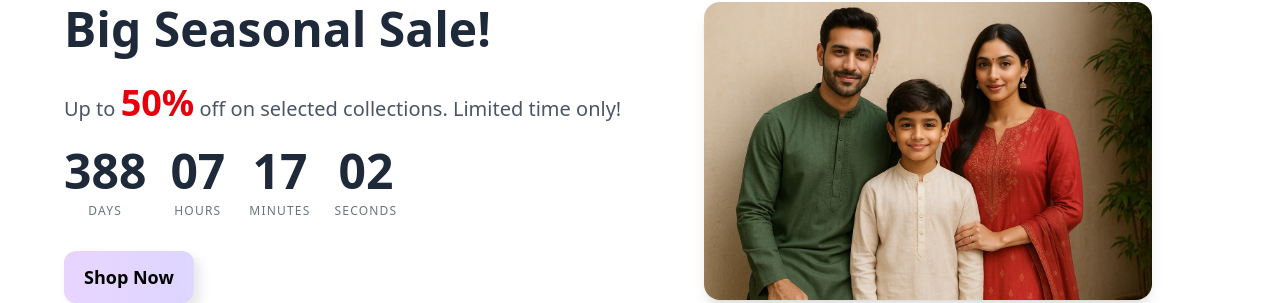
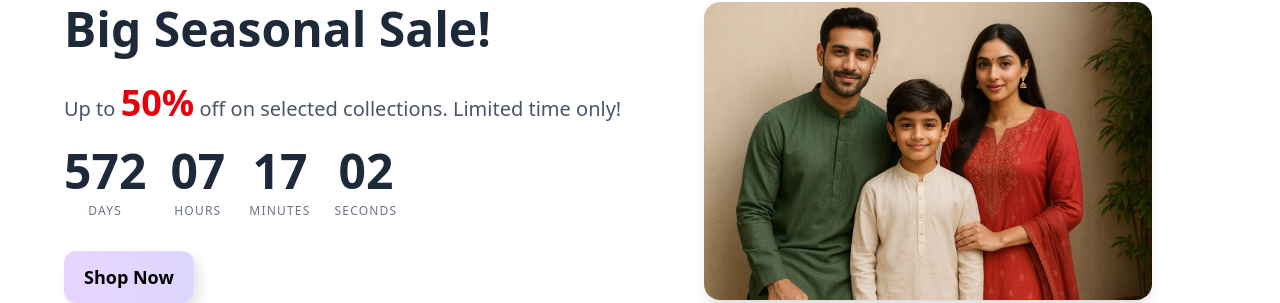
Before and after one commit to AbirHasanPiash/pzafira-client, a React (Vite) app: page / in a window 1280 px wide. Shown: the part 4873-5176 px from the top of the page. Built offline with nearby package versions, Linux system fonts and the light colour scheme; no server answers.

Commit message:
Offer date updated

```diff
--- a/src/components/Home.jsx
+++ b/src/components/Home.jsx
@@ -22,7 +22,7 @@ const Home = () => {
       <Carousel />
       <Features />
       <TrendingNow />
-      <OfferSection endDate="2026-05-31T23:59:59" />
+      <OfferSection endDate="2026-11-31T23:59:59" />
       <NewsletterForm />
     </>
   );
```
